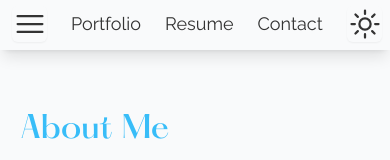
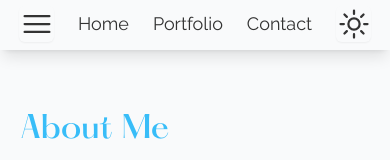
Before and after one commit to marsi107/MyPersonalWebsite, a Next.js app in the folder portfolio/: page / in a window 390 px wide. Shown: the top 160 px of the page. Built offline with nearby package versions, Linux system fonts and the light colour scheme.

Commit message:
Changed navBar sections for phone
- remove resume and add home

```diff
--- a/portfolio/app/components/NavBar.tsx
+++ b/portfolio/app/components/NavBar.tsx
@@ -25,11 +25,11 @@ const NavBar = () => {
                 <Dropdown sections={menuSections} iconIndex={0} />
             </div>
             <div className="flex text-lg h-full items-center sm:text-2xl">
-                <a href="#Home" className="navBarItemsHover h-full pt-2 px-3 sm:px-5 lg:pt-3 lg:px-8 rounded-md max-sm:hidden" onClick={onSectionClick}>Home</a>
+                <a href="#Home" className="navBarItemsHover h-full pt-[10px] px-3 sm:px-5 lg:pt-3 lg:px-8 rounded-md" onClick={onSectionClick}>Home</a>
                 <a href="#AboutMe" className="navBarItemsHover h-full pt-2 px-3 sm:px-5 lg:pt-3 lg:px-8 rounded-md max-lg:hidden" onClick={onSectionClick}>About Me</a>
                 <a href="#TechStack" className="navBarItemsHover h-full pt-2 px-3 sm:px-5 lg:pt-3 lg:px-8 rounded-md max-lg:hidden" onClick={onSectionClick}>Tech Stack</a>
                 <a href="#Portfolio" className="navBarItemsHover h-full pt-[10px] px-3 sm:pt-2 sm:px-5 lg:pt-3 lg:px-8 rounded-md" onClick={onSectionClick}>Portfolio</a>
-                <a href="#Resume" className="navBarItemsHover h-full pt-[10px] px-3 sm:pt-2 sm:px-5 lg:pt-3 lg:px-8 rounded-md" onClick={onSectionClick}>Resume</a>
+                <a href="#Resume" className="navBarItemsHover h-full pt-[10px] px-3 sm:pt-2 max-sm:hidden sm:px-5 lg:pt-3 lg:px-8 rounded-md" onClick={onSectionClick}>Resume</a>
                 <a href="#Contact" className="navBarItemsHover h-full pt-[10px] px-3 sm:pt-2 sm:px-5 lg:pt-3 lg:px-8 rounded-md" onClick={onSectionClick}>Contact</a>
             </div>
             <div className='px-3 pt-1 sm:pl-5 lg:pt-[6px] lg:pl-8'>
```
